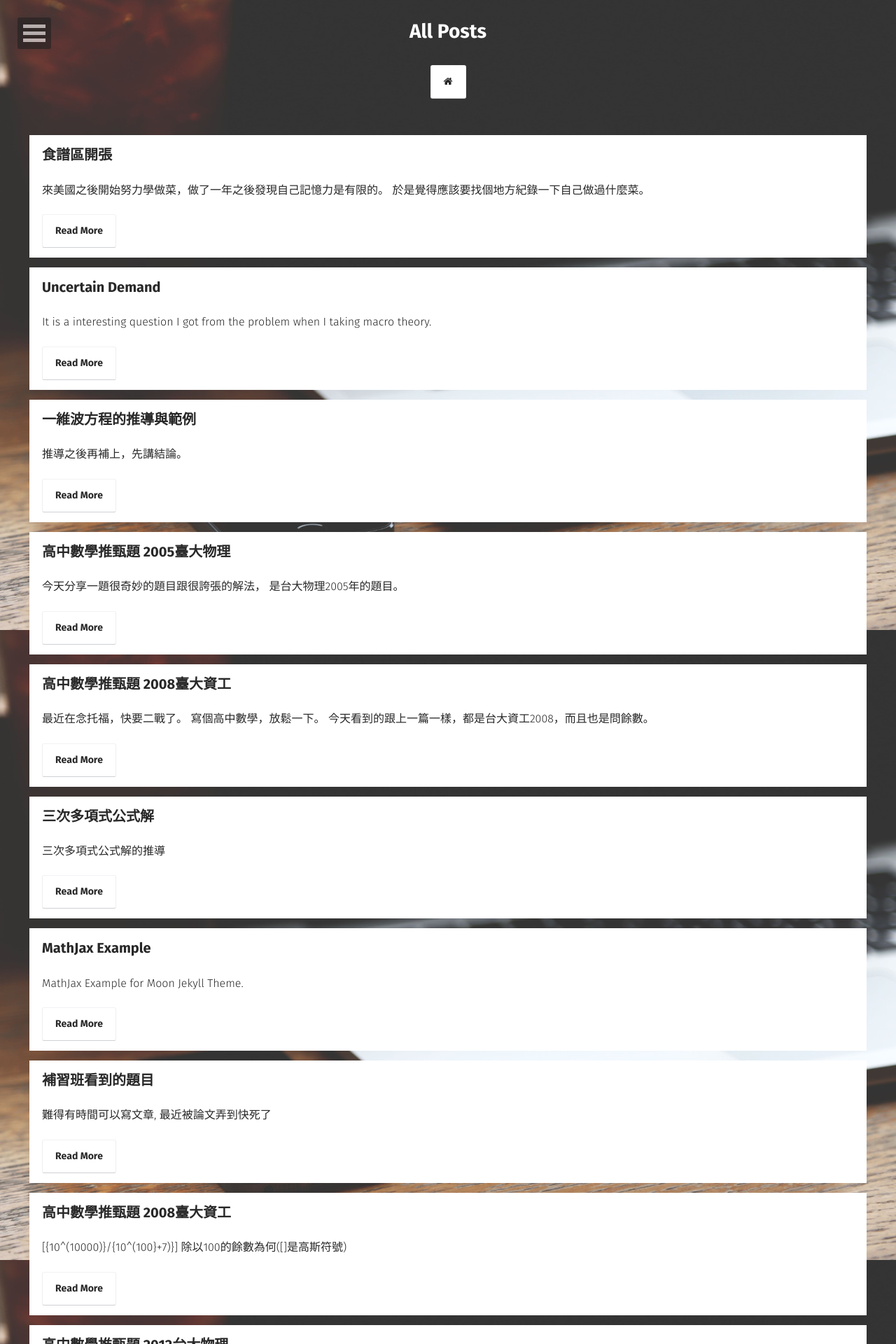
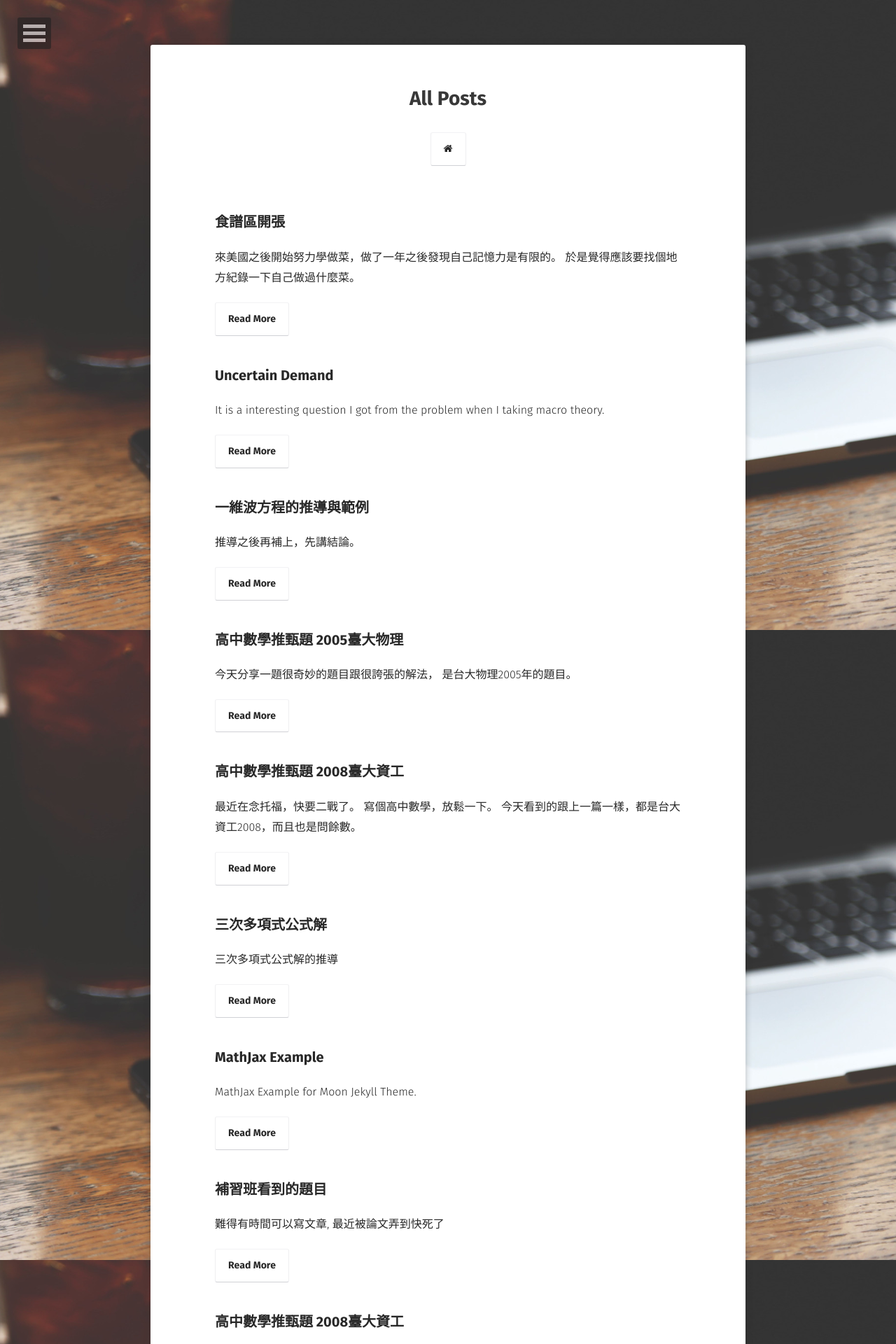
Before and after one commit to SungLinHsieh/sunglinhsieh.github.io, a Jekyll site: the page built from posts/index.md, in a window 1280 px wide. Shown: the top 1920 px of the page at 70% size. Built offline with Jekyll 4.4.1, drawn with Linux system fonts in a browser that asks for light colours; some web fonts are replaced.

Commit message:
test fade in not left

```diff
--- a/_layouts/post-list.html
+++ b/_layouts/post-list.html
@@ -13,7 +13,7 @@ layout: compress
     {% include nav.html %}
     <!-- Header -->
     <header class="header" role="banner">
-        <!-- <div class="wrapper animated fadeIn"> -->
+        <div class="wrapper animated fadeIn">
             <div class="content">
                 <div class="post-title">
                     <h1>{{ page.title }}</h1>
@@ -25,7 +25,7 @@ layout: compress
                     {% for post in site.posts %}
                         {% if post.project == null %}
                     <ul>
-                        <li class="wow fadeInLeft" data-wow-duration="1.5s">
+                        <li class="wow fadeIn" data-wow-duration="1.5s">
                             <a class="zoombtn" href="{{ site.url }}{{ post.url }}">{{ post.title }}</a>
                             <p>{{ post.excerpt }}</p>
                             <a href="{{ site.url }}{{ post.url }}" class="btn zoombtn">Read More</a>
@@ -35,7 +35,7 @@ layout: compress
                     {% endfor %}
                 </div>
             </div>
-        <!-- </div> -->
+        </div>
     </header>
     {% include scripts.html %}
     <script src="{{ site.url }}/assets/js/wow.min.js"></script>
```
Also changed, not shown: 2 other files.
